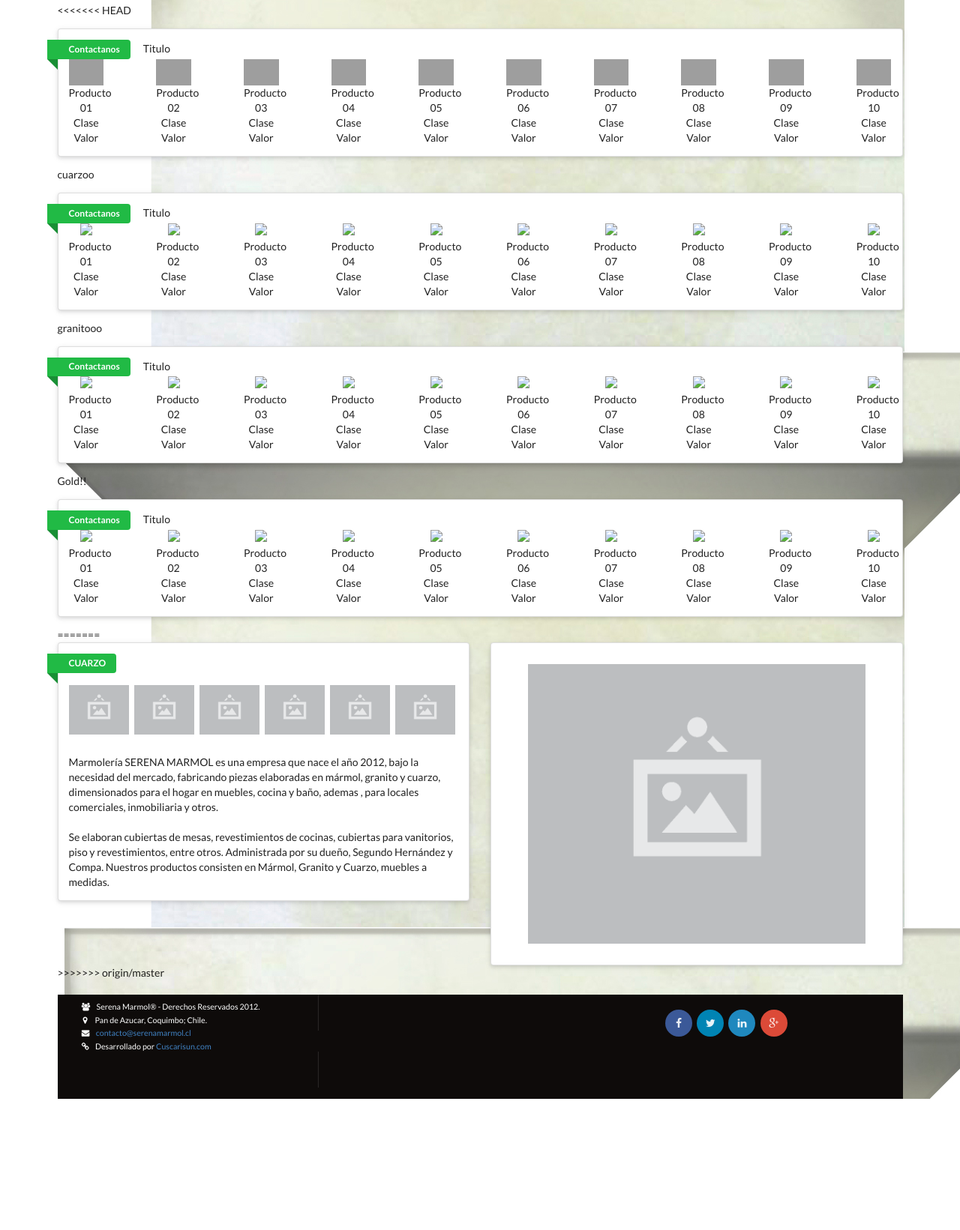
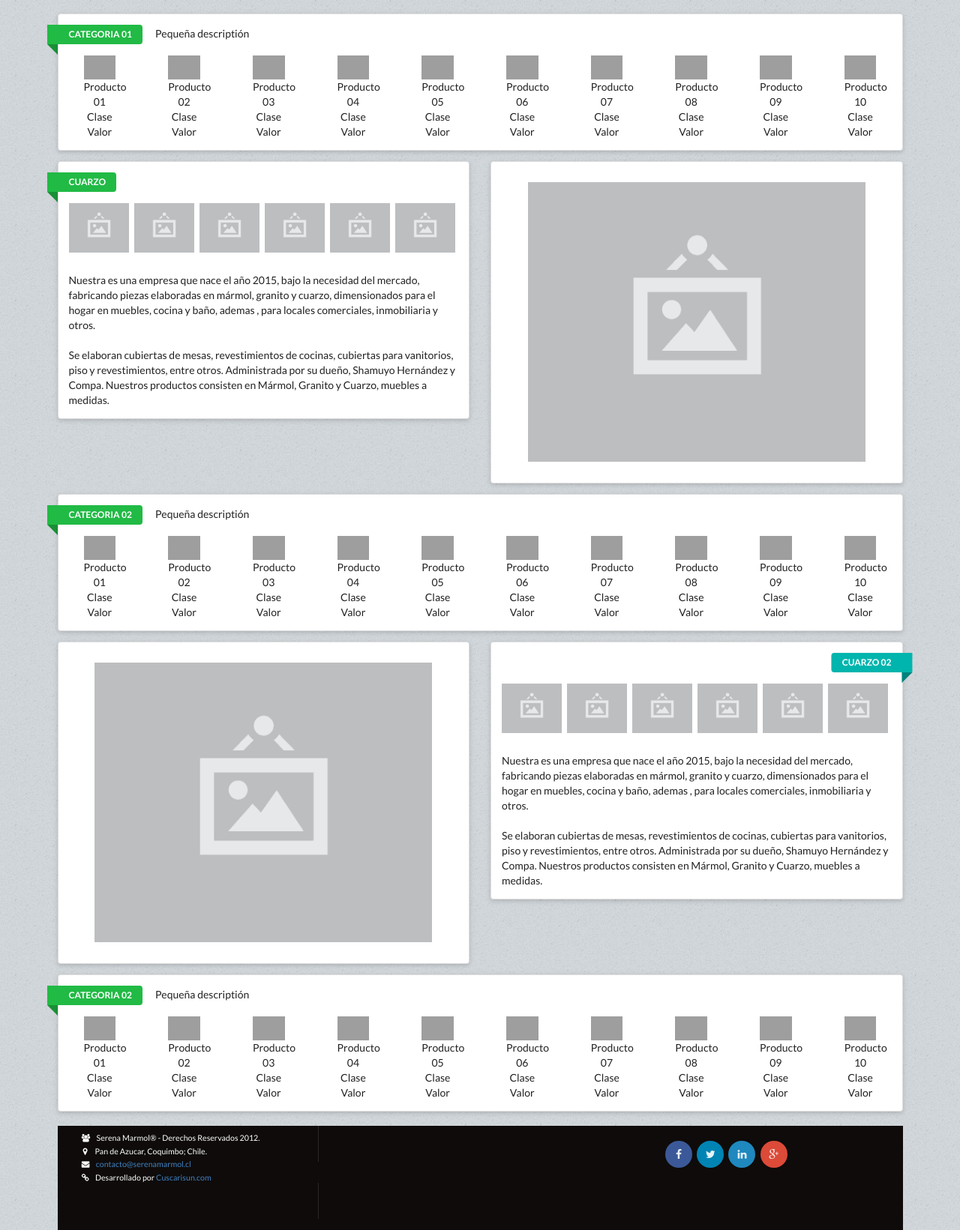
Before and after one commit to osmansmith/marmol, a PHP site: page /marmol/cuarzo.php in a window 1280 px wide. Shown: the part 299-1940 px from the top of the page at 75% size. Before the commit the page ends 1765 px from the top, so only its background shows below. Run offline with PHP 8.4, Linux system fonts and the light colour scheme; grey boxes are pictures that could not be loaded.

Commit message:
CAMBIOS
ORDENADO DEL CODIGO PARA MEJORLECTURA Y AGREGADO DE OPCIONES DE
PRODUCTOS, MAPA DE GOOGLE AJUSTADO. BACKGROUND MODIFICADO ETC.

```diff
--- a/css/conf.css
+++ b/css/conf.css
@@ -30,8 +30,8 @@
   	background-size: cover;
 }
 /* Este es el codigo de la imagen de fondo de todas las paginas */
-body{
-    background-image: url(../img/bg.jpg) !important;
+body { background-image: url(../img/bg03.jpg) !important;
+
 }
 
 #img_01,#img_02,#img_03,#img_04,#img_05,#img_06,#img_07{
--- a/cuarzo.php
+++ b/cuarzo.php
@@ -1,16 +1,14 @@
 <?php include_once "head.php";?>
 
-<<<<<<< HEAD
   <div class="ui raised segment">
-      <a class="ui green ribbon label">Contactanos</a>
-      <span>Titulo</span>
+      <a class="ui green ribbon label">CATEGORIA 01</a>
+      <span>Pequeña descriptión</span><br>
 
-      <!-- Divisores -->
+<!-- Bloque de Categoria 01 -->
 
-      <div class="ui ten column middle aligned very relaxed stackable grid">
-
+    <div class="ui ten column middle aligned very relaxed stackable grid" style="padding:15px 20px 0 20px";>
       <div class="center aligned column">
-        <img class="ui Tiny image" src="img/mm01.png">
+        <img class="ui small image" src="img/mm01.png">
           <p> Producto 01 <br>
               Clase <br>
               Valor </p>
@@ -21,50 +19,57 @@
           <p> Producto 02 <br>
               Clase <br>
               Valor </p>
+      </div>
 
-      </div>
       <div class="center aligned column">
-        <img class="ui medium image" src="img/mm01.png">
+        <img class="ui small image" src="img/mm01.png">
           <p> Producto 03 <br>
               Clase <br>
               Valor </p>
       </div>
+
       <div class="center aligned column">
         <img class="ui small image" src="img/mm01.png">
           <p> Producto 04 <br>
               Clase <br>
               Valor </p>
       </div>
+
       <div class="center aligned column">
         <img class="ui small image" src="img/mm01.png">
           <p> Producto 05 <br>
               Clase <br>
               Valor </p>
       </div>
+
       <div class="center aligned column">
         <img class="ui small image" src="img/mm01.png">
           <p> Producto 06 <br>
               Clase <br>
               Valor </p>
       </div>
+
       <div class="center aligned column">
         <img class="ui small image" src="img/mm01.png">
           <p> Producto 07 <br>
               Clase <br>
               Valor </p>
       </div>
+
       <div class="center aligned column">
         <img class="ui small image" src="img/mm01.png">
           <p> Producto 08 <br>
               Clase <br>
               Valor </p>
       </div>
+
       <div class="center aligned column">
         <img class="ui small image" src="img/mm01.png">
          <p> Producto 09 <br>
              Clase <br>
              Valor </p>
       </div>
+
       <div class="center aligned column">
         <img class="ui small image" src="img/mm01.png">
          <p> Producto 10 <br>
@@ -74,238 +79,12 @@
     </div>
   </div>
 
-    cuarzoo
+<!-- Contenido de Producto 1 -->
 
-    <div class="ui raised segment">
-      <a class="ui green ribbon label">Contactanos</a>
-      <span>Titulo</span>
-
-      <!-- Divisores -->
-
-      <div class="ui ten column middle aligned very relaxed stackable grid">
-
-      <div class="center aligned column">
-        <img src="#" style="background-color:black whidth:30px height:30px;">
-       <p> Producto 01 <br>
-         Clase <br>
-            Valor </p>
-      </div>
-
-      <div class="center aligned column">
-        <img src="#" style="background-color:black whidth:30px height:30px;">
-        <p> Producto 02 <br>
-            Clase <br>
-            Valor </p>
-
-      </div>
-      <div class="center aligned column">
-        <img src="#" style="background-color:black whidth:30px height:30px;">
-       <p> Producto 03 <br>
-         Clase <br>
-            Valor </p>
-      </div>
-      <div class="center aligned column">
-        <img src="#" style="background-color:black whidth:30px height:30px;">
-       <p> Producto 04 <br>
-          Clase <br>
-            Valor </p>
-      </div>
-      <div class="center aligned column">
-        <img src="#" style="background-color:black whidth:30px height:30px;">
-       <p> Producto 05 <br>
-           Clase <br>
-            Valor </p>
-      </div>
-      <div class="center aligned column">
-        <img src="#" style="background-color:black whidth:30px height:30px;">
-       <p> Producto 06 <br>
-           Clase <br>
-            Valor </p>
-      </div>
-      <div class="center aligned column">
-        <img src="#" style="background-color:black whidth:30px height:30px;">
-       <p> Producto 07 <br>
-          Clase <br>
-            Valor </p>
-      </div>
-      <div class="center aligned column">
-        <img src="#" style="background-color:black whidth:30px height:30px;">
-       <p> Producto 08 <br>
-           Clase <br>
-            Valor </p>
-      </div>
-      <div class="center aligned column">
-        <img src="#" style="background-color:black whidth:30px height:30px;">
-       <p> Producto 09 <br>
-           Clase <br>
-            Valor </p>
-      </div>
-      <div class="center aligned column">
-        <img src="#" style="background-color:black whidth:30px height:30px;">
-       <p> Producto 10 <br>
-           Clase <br>
-            Valor </p>
-      </div>
-          </div>
-        </div>
-
-    granitooo
-
-    <div class="ui raised segment">
-      <a class="ui green ribbon label">Contactanos</a>
-      <span>Titulo</span>
-
-      <!-- Divisores -->
-
-      <div class="ui ten column middle aligned very relaxed stackable grid">
-
-      <div class="center aligned column">
-        <img src="#" style="background-color:black whidth:30px height:30px;">
-       <p> Producto 01 <br>
-         Clase <br>
-            Valor </p>
-      </div>
-
-      <div class="center aligned column">
-        <img src="#" style="background-color:black whidth:30px height:30px;">
-        <p> Producto 02 <br>
-            Clase <br>
-            Valor </p>
-
-      </div>
-      <div class="center aligned column">
-        <img src="#" style="background-color:black whidth:30px height:30px;">
-       <p> Producto 03 <br>
-         Clase <br>
-            Valor </p>
-      </div>
-      <div class="center aligned column">
-        <img src="#" style="background-color:black whidth:30px height:30px;">
-       <p> Producto 04 <br>
-          Clase <br>
-            Valor </p>
-      </div>
-      <div class="center aligned column">
-        <img src="#" style="background-color:black whidth:30px height:30px;">
-       <p> Producto 05 <br>
-           Clase <br>
-            Valor </p>
-      </div>
-      <div class="center aligned column">
-        <img src="#" style="background-color:black whidth:30px height:30px;">
-       <p> Producto 06 <br>
-           Clase <br>
-            Valor </p>
-      </div>
-      <div class="center aligned column">
-        <img src="#" style="background-color:black whidth:30px height:30px;">
-       <p> Producto 07 <br>
-          Clase <br>
-            Valor </p>
-      </div>
-      <div class="center aligned column">
-        <img src="#" style="background-color:black whidth:30px height:30px;">
-       <p> Producto 08 <br>
-           Clase <br>
-            Valor </p>
-      </div>
-      <div class="center aligned column">
-        <img src="#" style="background-color:black whidth:30px height:30px;">
-       <p> Producto 09 <br>
-           Clase <br>
-            Valor </p>
-      </div>
-      <div class="center aligned column">
-        <img src="#" style="background-color:black whidth:30px height:30px;">
-       <p> Producto 10 <br>
-           Clase <br>
-            Valor </p>
-      </div>
-          </div>
-        </div>
-
-
-    Gold!!
-
-   <div class="ui raised segment">
-      <a class="ui green ribbon label">Contactanos</a>
-      <span>Titulo</span>
-
-      <!-- Divisores -->
-
-      <div class="ui ten column middle aligned very relaxed stackable grid">
-
-      <div class="center aligned column">
-        <img src="#" style="background-color:black whidth:30px height:30px;">
-       <p> Producto 01 <br>
-         Clase <br>
-            Valor </p>
-      </div>
-
-      <div class="center aligned column">
-        <img src="#" style="background-color:black whidth:30px height:30px;">
-        <p> Producto 02 <br>
-            Clase <br>
-            Valor </p>
-
-      </div>
-      <div class="center aligned column">
-        <img src="#" style="background-color:black whidth:30px height:30px;">
-       <p> Producto 03 <br>
-         Clase <br>
-            Valor </p>
-      </div>
-      <div class="center aligned column">
-        <img src="#" style="background-color:black whidth:30px height:30px;">
-       <p> Producto 04 <br>
-          Clase <br>
-            Valor </p>
-      </div>
-      <div class="center aligned column">
-        <img src="#" style="background-color:black whidth:30px height:30px;">
-       <p> Producto 05 <br>
-           Clase <br>
-            Valor </p>
-      </div>
-      <div class="center aligned column">
-        <img src="#" style="background-color:black whidth:30px height:30px;">
-       <p> Producto 06 <br>
-           Clase <br>
-            Valor </p>
-      </div>
-      <div class="center aligned column">
-        <img src="#" style="background-color:black whidth:30px height:30px;">
-       <p> Producto 07 <br>
-          Clase <br>
-            Valor </p>
-      </div>
-      <div class="center aligned column">
-        <img src="#" style="background-color:black whidth:30px height:30px;">
-       <p> Producto 08 <br>
-           Clase <br>
-            Valor </p>
-      </div>
-      <div class="center aligned column">
-        <img src="#" style="background-color:black whidth:30px height:30px;">
-       <p> Producto 09 <br>
-           Clase <br>
-            Valor </p>
-      </div>
-      <div class="center aligned column">
-        <img src="#" style="background-color:black whidth:30px height:30px;">
-       <p> Producto 10 <br>
-           Clase <br>
-            Valor </p>
-      </div>
-          </div>
-        </div>
-=======
-<!-- contenido de cuarzo-->
   <div class="ui two column grid">
     <div class="column">
       <div class="ui raised segment">
         <a class="ui green ribbon label">CUARZO</a>
-
         <div style="margin-top:3%; "class="ui tiny images">
           <img class="ui image" src="img/image.png">
           <img class="ui image" src="img/image.png">
@@ -314,22 +93,210 @@
           <img class="ui image" src="img/image.png">
           <img class="ui image" src="img/image.png">
         </div>
-
         <p><br>
-      Marmolería SERENA MARMOL es una empresa que nace el año 2012, bajo la necesidad del mercado, fabricando piezas elaboradas en mármol, granito y cuarzo, dimensionados para el hogar en muebles, cocina y baño, ademas , para locales comerciales, inmobiliaria y otros. <br><br> Se elaboran cubiertas de mesas, revestimientos de cocinas, cubiertas para vanitorios, piso y revestimientos, entre otros. Administrada por su dueño, Segundo Hernández y Compa. Nuestros productos consisten en Mármol, Granito y Cuarzo, muebles a medidas. </p>
-
-
-
-
+          Nuestra es una empresa que nace el año 2015,
+          bajo la necesidad del mercado, fabricando piezas elaboradas en mármol,
+          granito y cuarzo, dimensionados para el hogar en muebles, cocina y baño,
+          ademas , para locales comerciales, inmobiliaria y otros. <br><br> Se elaboran cubiertas de mesas,
+          revestimientos de cocinas, cubiertas para vanitorios, piso y revestimientos, entre otros.
+          Administrada por su dueño, Shamuyo Hernández y Compa. Nuestros productos consisten en Mármol,
+          Granito y Cuarzo, muebles a medidas.</p>
       </div>
     </div>
     <div class="column">
       <div style="padding:5% 0 5% 0;" class="ui raised segment">
-   <center><img class="ui large image" src="img/image.png">
- </center>
+       <center><img class="ui large image" src="img/image.png"></center>
       </div>
     </div>
   </div>
->>>>>>> origin/master
+
+<div class="ui raised segment">
+      <a class="ui green ribbon label">CATEGORIA 02</a>
+      <span>Pequeña descriptión</span><br>
+
+<!-- Bloque de Categoria 02 -->
+
+    <div class="ui ten column middle aligned very relaxed stackable grid" style="padding:15px 20px 0 20px";>
+      <div class="center aligned column">
+        <img class="ui small image" src="img/mm01.png">
+          <p> Producto 01 <br>
+              Clase <br>
+              Valor </p>
+      </div>
+
+      <div class="center aligned column">
+        <img class="ui small image" src="img/mm01.png">
+          <p> Producto 02 <br>
+              Clase <br>
+              Valor </p>
+      </div>
+
+      <div class="center aligned column">
+        <img class="ui small image" src="img/mm01.png">
+          <p> Producto 03 <br>
+              Clase <br>
+              Valor </p>
+      </div>
+
+      <div class="center aligned column">
+        <img class="ui small image" src="img/mm01.png">
+          <p> Producto 04 <br>
+              Clase <br>
+              Valor </p>
+      </div>
+
+      <div class="center aligned column">
+        <img class="ui small image" src="img/mm01.png">
+          <p> Producto 05 <br>
+              Clase <br>
+              Valor </p>
+      </div>
+
+      <div class="center aligned column">
+        <img class="ui small image" src="img/mm01.png">
+          <p> Producto 06 <br>
+              Clase <br>
+              Valor </p>
+      </div>
+
+      <div class="center aligned column">
+        <img class="ui small image" src="img/mm01.png">
+          <p> Producto 07 <br>
+              Clase <br>
+              Valor </p>
+      </div>
+
+      <div class="center aligned column">
+        <img class="ui small image" src="img/mm01.png">
+          <p> Producto 08 <br>
+              Clase <br>
+              Valor </p>
+      </div>
+
+      <div class="center aligned column">
+        <img class="ui small image" src="img/mm01.png">
+         <p> Producto 09 <br>
+             Clase <br>
+             Valor </p>
+      </div>
+
+      <div class="center aligned column">
+        <img class="ui small image" src="img/mm01.png">
+         <p> Producto 10 <br>
+             Clase <br>
+             Valor </p>
+      </div>
+    </div>
+</div>
+
+<!-- Contenido de Producto 2 -->
+
+  <div class="ui two column grid">
+    <div class="column">
+      <div style="padding:5% 0 5% 0;" class="ui raised segment">
+        <center><img class="ui large image" src="img/image.png"></center>
+      </div>
+    </div>
+    <div class="column">
+      <div class="ui raised segment">
+        <a class="ui teal right ribbon label">CUARZO 02</a>
+        <div style="margin-top:3%; "class="ui tiny images">
+          <img class="ui image" src="img/image.png">
+          <img class="ui image" src="img/image.png">
+          <img class="ui image" src="img/image.png">
+          <img class="ui image" src="img/image.png">
+          <img class="ui image" src="img/image.png">
+          <img class="ui image" src="img/image.png">
+        </div>
+        <p><br>
+          Nuestra es una empresa que nace el año 2015,
+          bajo la necesidad del mercado, fabricando piezas elaboradas en mármol,
+          granito y cuarzo, dimensionados para el hogar en muebles, cocina y baño,
+          ademas , para locales comerciales, inmobiliaria y otros. <br><br> Se elaboran cubiertas de mesas,
+          revestimientos de cocinas, cubiertas para vanitorios, piso y revestimientos, entre otros.
+          Administrada por su dueño, Shamuyo Hernández y Compa. Nuestros productos consisten en Mármol,
+          Granito y Cuarzo, muebles a medidas.</p>
+      </div>
+    </div>
+  </div>
+
+<div class="ui raised segment">
+      <a class="ui green ribbon label">CATEGORIA 02</a>
+      <span>Pequeña descriptión</span><br>
+
+<!-- Bloque de Categoria 03 -->
+
+    <div class="ui ten column middle aligned very relaxed stackable grid" style="padding:15px 20px 0 20px";>
+      <div class="center aligned column">
+        <img class="ui small image" src="img/mm01.png">
+          <p> Producto 01 <br>
+              Clase <br>
+              Valor </p>
+      </div>
+
+      <div class="center aligned column">
+        <img class="ui small image" src="img/mm01.png">
+          <p> Producto 02 <br>
+              Clase <br>
+              Valor </p>
+      </div>
+
+      <div class="center aligned column">
+        <img class="ui small image" src="img/mm01.png">
+          <p> Producto 03 <br>
+              Clase <br>
+              Valor </p>
+      </div>
+
+      <div class="center aligned column">
+        <img class="ui small image" src="img/mm01.png">
+          <p> Producto 04 <br>
+              Clase <br>
+              Valor </p>
+      </div>
+
+      <div class="center aligned column">
+        <img class="ui small image" src="img/mm01.png">
+          <p> Producto 05 <br>
+              Clase <br>
+              Valor </p>
+      </div>
+
+      <div class="center aligned column">
+        <img class="ui small image" src="img/mm01.png">
+          <p> Producto 06 <br>
+              Clase <br>
+              Valor </p>
+      </div>
+
+      <div class="center aligned column">
+        <img class="ui small image" src="img/mm01.png">
+          <p> Producto 07 <br>
+              Clase <br>
+              Valor </p>
+      </div>
+
+      <div class="center aligned column">
+        <img class="ui small image" src="img/mm01.png">
+          <p> Producto 08 <br>
+              Clase <br>
+              Valor </p>
+      </div>
+
+      <div class="center aligned column">
+        <img class="ui small image" src="img/mm01.png">
+         <p> Producto 09 <br>
+             Clase <br>
+             Valor </p>
+      </div>
+
+      <div class="center aligned column">
+        <img class="ui small image" src="img/mm01.png">
+         <p> Producto 10 <br>
+             Clase <br>
+             Valor </p>
+      </div>
+    </div>
+</div>
 
 <?php include_once "footer.php";?>
--- a/head.php
+++ b/head.php
@@ -1,8 +1,8 @@
 <!DOCTYPE html>
-<html lang="en">
+<html lang="es">
 <head>
 	<meta charset="UTF-8">
-	<title>Serena Mármol</title>
+	<title>Templeate 01</title>
 	<meta name="viewport" content="width=device-width, initial-scale=1">
 	<link rel="stylesheet" href="dist/semantic.min.css">
 	<link rel="stylesheet" href="css/slider.css">
@@ -25,32 +25,19 @@
 <!--menu principal-->
       <header>
         <div style="margin-bottom: 5px; padding-top: 20px;" class="ui secondary pointing menu">
-  <a id="index" href="index.php" class="item ">
-    Home
-  </a>
-  <a id="empresa" href="empresa.php" class="item">
-    Empresa
-  </a>
-   <div id="catalogo" class="ui dropdown item">
-    Catalogo<i class="dropdown icon"></i>
+          <a id="index" href="index.php" class="item ">Home</a>
+          <a id="empresa" href="empresa.php" class="item">Empresa</a>
+            <div id="catalogo" class="ui dropdown item">Catalogo<i class="dropdown icon"></i>
               <div class="menu">
                 <a id="marmol" href="marmol.php" class="item">Mármol</a>
                 <a id="granito" href="granito.php" class="item">Granito</a>
                 <a id="cuarzo" href="cuarzo.php" class="item">Cuarzo</a>
               </div>
             </div>
-  <a id="trabajos" href="trabajos.php" class="item">
-   Trabajos
-  </a>
-  <a id="clientes" href="clientes.php" class="item">
-    Clientes
-  </a>
-  <a id="contactos" href="contactos.php" class="item">
-    Contactos
-  </a>
-
+          <a id="trabajos" href="trabajos.php" class="item">Trabajos</a>
+          <a id="clientes" href="clientes.php" class="item">Clientes</a>
+          <a id="contactos" href="contactos.php" class="item">Contactos</a>
         </div>
-
       </header>
     </div>
   </div>
```
Also changed, not shown: contactos.php (+15 -22 lines), granito.php (+63 -63 lines), marmol.php (+15 -10 lines), img/bg.jpg. Lines whose indentation alone changed are shown as unchanged.
